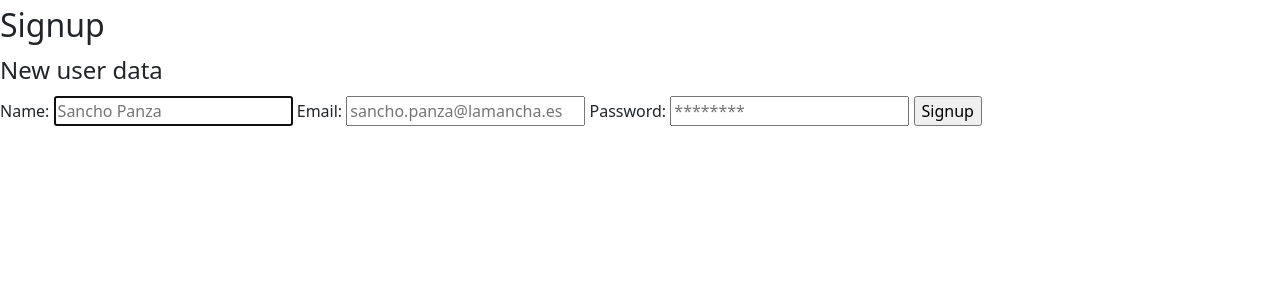
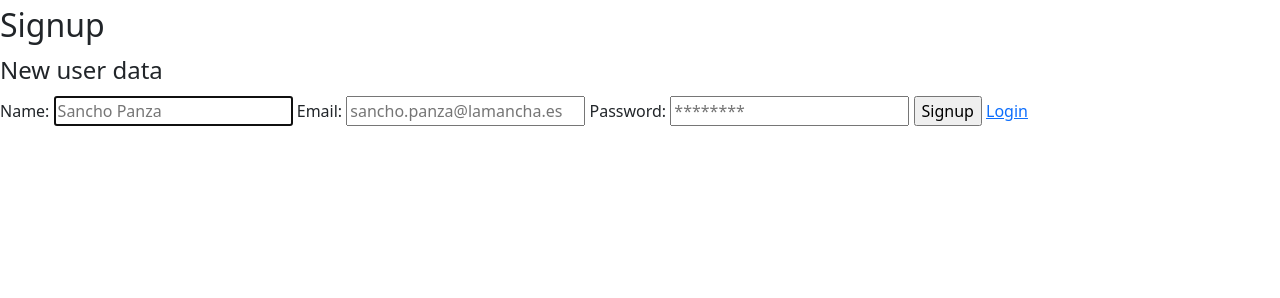
Before and after one commit to eduardocruzpalacios/handicrafts-portal-php-mysql, a PHP site: page /signup.php in a window 1280 px wide. Shown: the part 50-348 px from the top of the page. Run offline with PHP 8.4, Linux system fonts and the light colour scheme.

Commit message:
add login link

```diff
--- a/views/signup_form.php
+++ b/views/signup_form.php
@@ -17,6 +17,7 @@
           ?>
         </span>
       <?php endif; ?>
+      <a href="index.php">Login</a>
     </fieldset>
   </form>
 </section>
```
